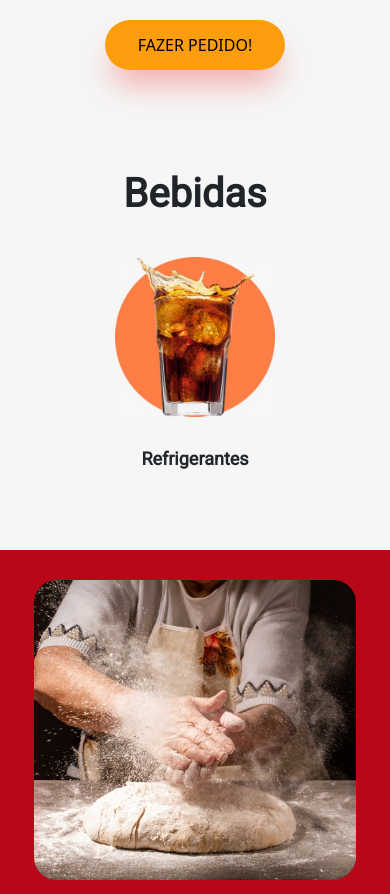
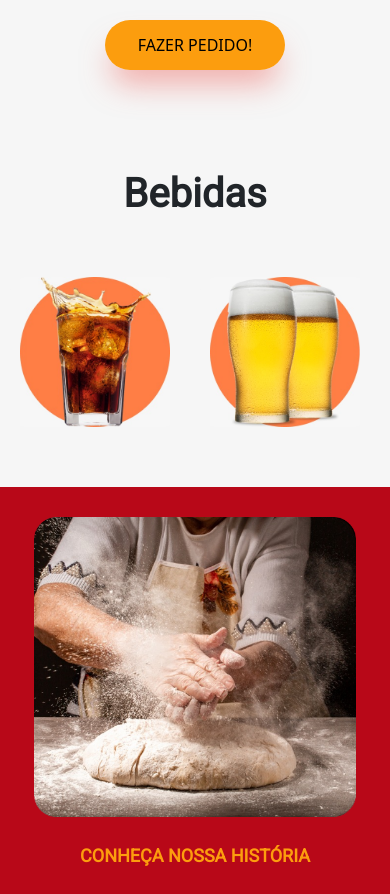
Before and after one commit to EduardoFersilva/pizzaria_, a Vue app: page /#/ in a window 390 px wide. Shown: the part 2140-3034 px from the top of the page. Built offline with nearby package versions, Linux system fonts and the light colour scheme.

Commit message:
Implementa o slider do vuetify no slider de bebidas

```diff
--- /dev/null
+++ b/src/components/ProductCardCircle/ProductCardCircle.scss
@@ -0,0 +1,10 @@
+@import'../../assets/scss/colors';
+@import'../../assets/scss/main.scss';
+
+.cont{
+    background: $color-background;
+    padding: 0 10px;
+}
+img{
+    height: 150px;
+}
--- /dev/null
+++ b/src/components/ProductCardCircle/ProductCardCircle.vue
@@ -0,0 +1,32 @@
+<script setup>
+
+defineProps({
+  imageUrl: {
+    type: String,
+    required: true
+  },
+  title: {
+    type: String,
+    required: true
+  },
+  actionUrl: {
+    type: String,
+    required: true
+  }
+})
+</script>
+
+<template>
+  <div class="cont">
+    <img :href=actionUrl :src="imageUrl" :alt="title">
+    <h1>{{ title }}</h1>
+  </div>
+</template>
+
+<script>
+export default {
+  name: 'ProductCardCircle'
+}
+</script>
+
+<style src="./ProductCardCircle.scss" lang="scss" scoped />
--- a/src/components/SliderCircle/SliderCircle.scss
+++ b/src/components/SliderCircle/SliderCircle.scss
@@ -1,15 +1,25 @@
 @import'../../assets/scss/colors';
 @import'../../assets/scss/main.scss';
-@import'../../assets/scss/button';
 
 main{
+    background: $color-background;
     display: flex;
     flex-direction: column;
     justify-content: center;
     align-items: center;
-    background: #F6F6F6;
-    min-height: 300px;
-    padding: 50px 0;
+}
+.container{
+    background: $color-background;
+    width: 100%;
+    margin: 50px 0;
+    display: flex;
+    justify-content: center;
+}
+.card{
+    background: $color-secondary;
+    border: none;
+    box-shadow: none;
+    border-radius: 18px;
 }
 main h2{
     font-family: Roboto;
@@ -18,60 +28,27 @@ main h2{
     line-height: 47px;
     letter-spacing: 0em;
     text-align: center;
-    margin: 0 0 20px 0;
+    margin-top: 50px;
 }
-.keen-slider{
-    width: 1100px;
-    max-height: 700px;
-}
-
-[class^="number-slide"],
-[class*=" number-slide"] {
-  background: grey;
-
-}
-.number-slide1 {
-    border: none;
-    background: $color-background;
-    padding: 10px;
-    display: flex;
-    flex-direction: column;
-    align-items: center;
-    justify-content: center;
-    margin: 10px 0;
-}
-.number-slide1 img{
-    height: 160px;
-    cursor: pointer;
-}
-.number-slide1 a{
-    position: absolute;
-    width: 70%;
-    height: 75%;
-    border-radius: 50%;
-    top: 0;
-}
-.number-slide1 h1{
-    font-family: Roboto;
-    font-size: 18px;
-    font-weight: 900;
-    line-height: 23px;
-    letter-spacing: 0em;
-    text-align: center;
-    margin: 30px 0 10px 0;
-}
-@media (max-width: 1200px) {
-    .keen-slider{
-        width: 825px;
+@media (max-width:1295px) {
+    .container{
+        max-width: 995px !important;
     }
 }
-@media (max-width: 890px) {
-    .keen-slider{
-        width: 600px;
+@media (max-width:1000px) {
+    .container{
+        max-width: 710px !important;
     }
 }
-@media (max-width: 600px) {
-    .keen-slider{
-        width: 100%;
+@media (max-width:720px) {
+    .container{
+        max-width: 480px !important;
+        padding: 0;
     }
 }
+@media (max-width:490px) {
+    .container{
+        width: 100% !important;
+        padding: 0;
+    }
+}
--- a/src/components/SliderCircle/SliderCircle.vue
+++ b/src/components/SliderCircle/SliderCircle.vue
@@ -1,22 +1,30 @@
 <template>
   <main>
     <h2>{{ title }}</h2>
-    <div ref="container" class="keen-slider">
-      <div v-for="(item, index) in productItemsCircle" :key="index" class="keen-slider__slide number-slide1">
-        <img :src="item.image" :alt="item.productName">
-        <a :href="item.actionUrl"></a>
-        <h1>{{ item.productName }}</h1>
-      </div>
-    </div>
+    <v-sheet class="mx-auto container" max-width="1000">
+      <v-slide-group :show-arrows="!isMobile" v-model="model">
+        <v-slide-group-item v-for="(item, index) in productItemsCircle" :key="index">
+          <v-card class="card" style="margin: 10px;">
+            <product-card-circle
+              :image-url="item.image"
+              :title="item.title"
+              :action-url="item.actionUrl"
+            />
+          </v-card>
+        </v-slide-group-item>
+      </v-slide-group>
+    </v-sheet>
   </main>
 </template>
 
 <script>
-import {useKeenSlider} from 'keen-slider/vue.es'
-import 'keen-slider/keen-slider.min.css'
+import ProductCardCircle from '../ProductCardCircle/ProductCardCircle.vue'
 
 export default {
   name: 'SliderCircle',
+  components: {
+    ProductCardCircle
+  },
   props: {
     productItemsCircle: {
       type: Array,
@@ -27,25 +35,21 @@ export default {
       required: true
     }
   },
-  setup() {
-    const [container] = useKeenSlider({
-      breakpoints: {
-        '(min-width: 320px)': {
-          slides: {perView: 1, spacing: 0}
-        },
-        '(min-width: 600px)': {
-          slides: {perView: 3, spacing: 10}
-        },
-        '(min-width: 890px)': {
-          slides: {perView: 4, spacing: 10}
-        },
-        '(min-width: 1201px)': {
-          slides: {perView: 5, spacing: 0}
-        }
-      },
-      slides: {perView: 1}
-    })
-    return {container}
+  data: () => ({
+    model: null,
+    isMobile: false
+  }),
+  methods: {
+    checkIsMobile() {
+      this.isMobile = window.innerWidth <= 490
+    }
+  },
+  mounted() {
+    this.checkIsMobile()
+    window.addEventListener('resize', this.checkIsMobile)
+  },
+  beforeDestroy() {
+    window.removeEventListener('resize', this.checkIsMobile)
   }
 }
 </script>
```
